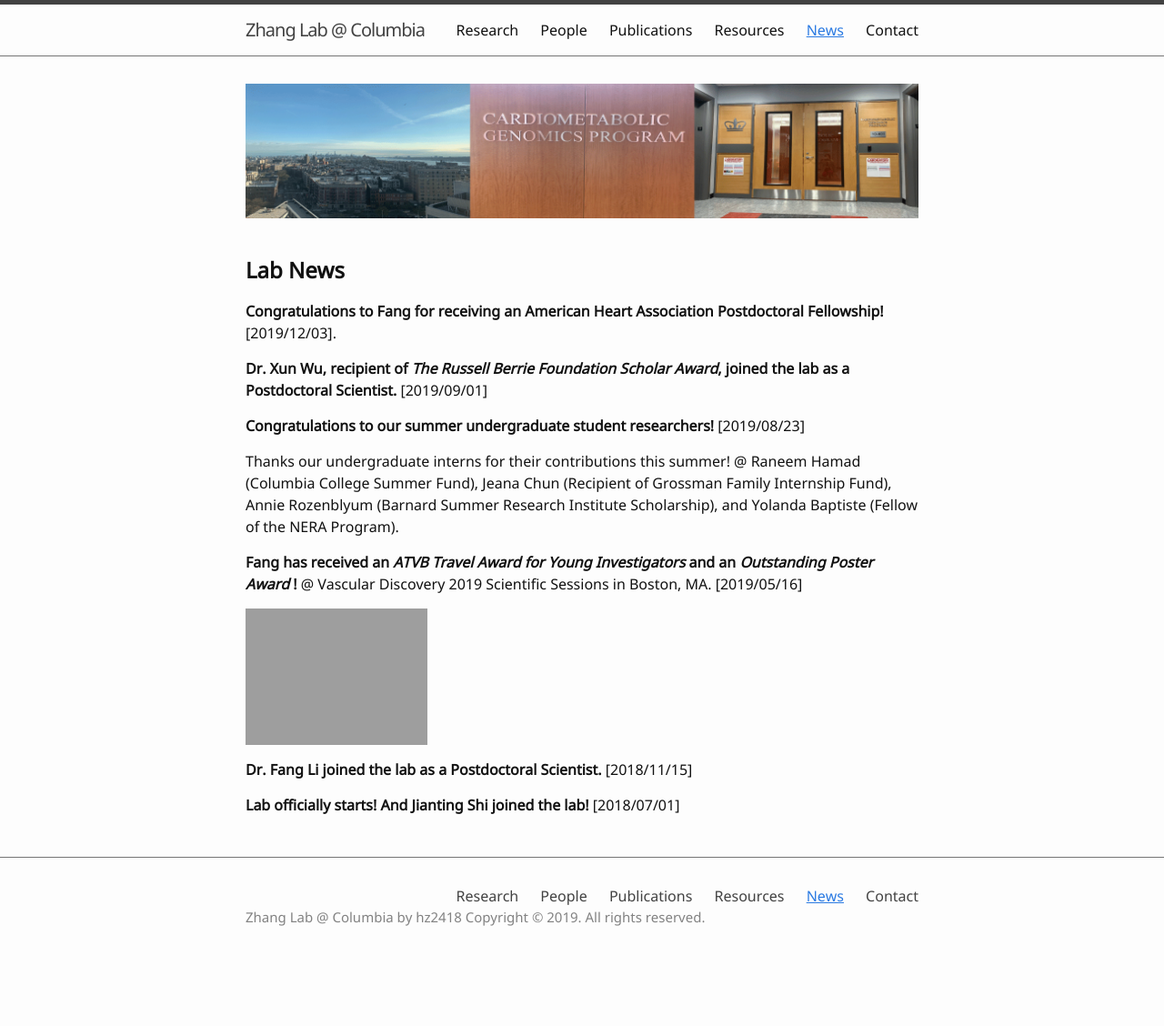
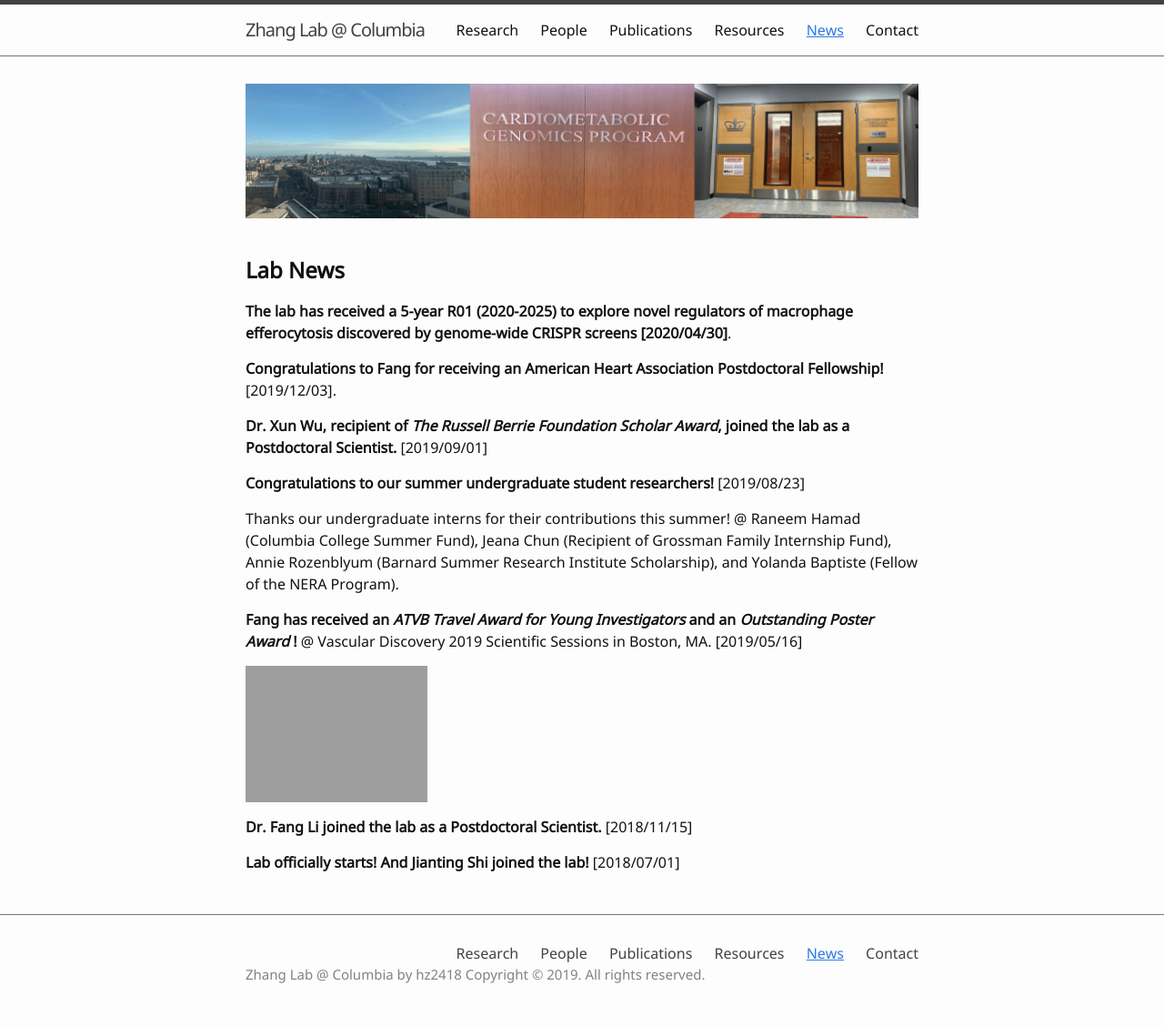
Before and after one commit to hanruizhang/zhanglab, a Jekyll site: the page built from 5_News.md, in a window 1280 px wide. Shown: the whole page at 91% size. Built offline with Jekyll 4.4.1, drawn with Linux system fonts in a browser that asks for light colours; before the commit the page ends 1065 px from its top, so only the background shows below that.

Commit message:
Update 5_News.md

```diff
--- a/5_News.md
+++ b/5_News.md
@@ -10,6 +10,8 @@ nav: true
 
 
 ## **Lab News**
+#### **The lab has received a 5-year R01 (2020-2025) to explore novel regulators of macrophage efferocytosis discovered by genome-wide CRISPR screens [2020/04/30]**.
+
 #### **Congratulations to Fang for receiving an American Heart Association Postdoctoral Fellowship!** [2019/12/03].
 #### **Dr. Xun Wu, recipient of _The Russell Berrie Foundation Scholar Award_, joined the lab as a Postdoctoral Scientist.** [2019/09/01]
 #### **Congratulations to our summer undergraduate student researchers!** [2019/08/23]
```
